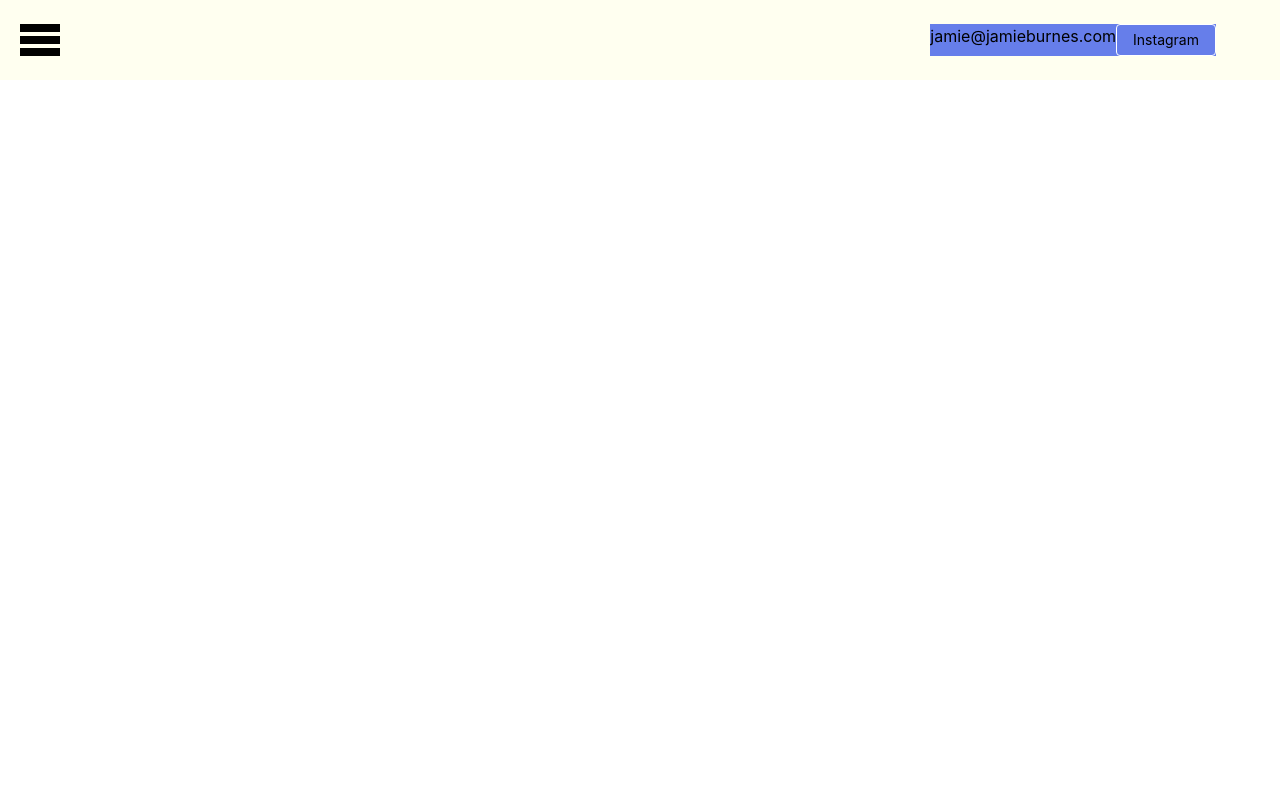
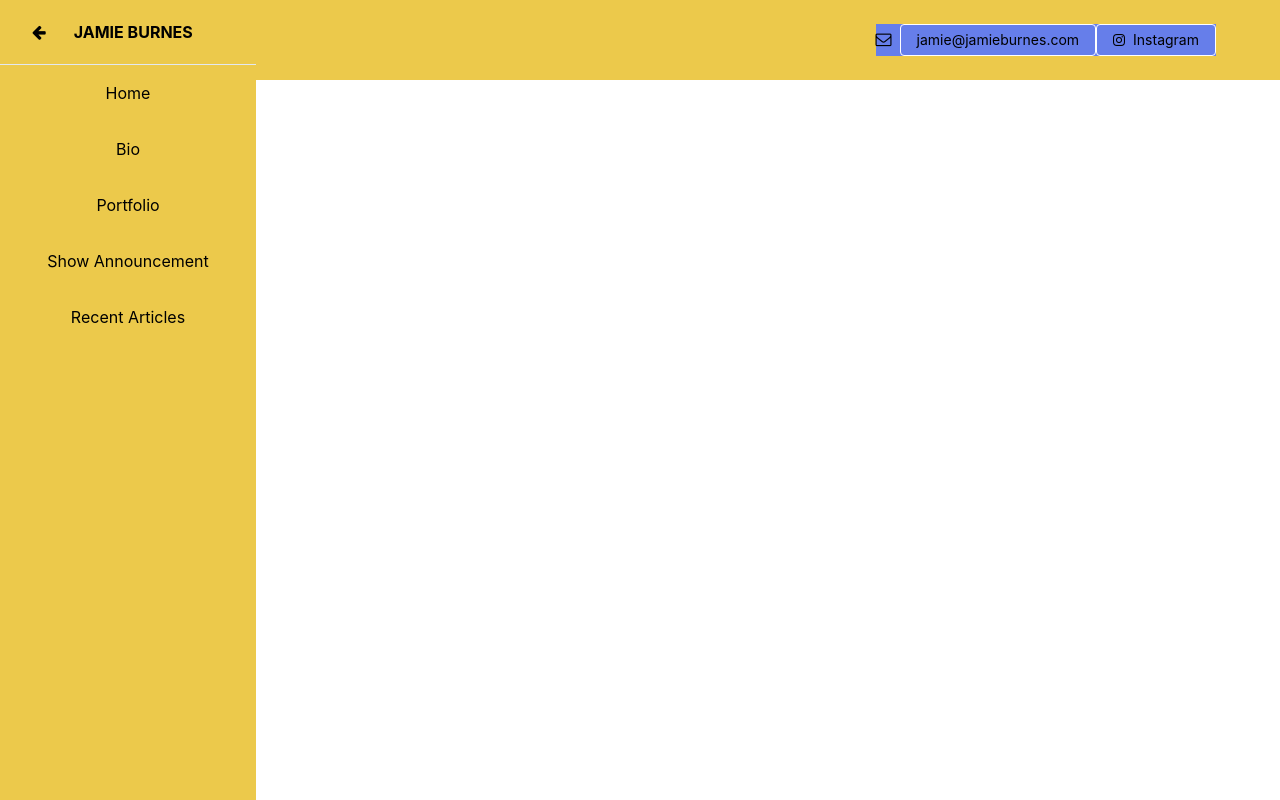
Before and after one commit to dsanderson90/random-hexcode-generator, a React (Create React App) app: page / in a window 1280 px wide. Built offline with nearby package versions, Linux system fonts and the light colour scheme.

Commit message:
style: sidenav

```diff
--- a/package.json
+++ b/package.json
@@ -8,6 +8,7 @@
     "@testing-library/user-event": "^7.1.2",
     "autoprefixer": "^9.7.4",
     "classnames": "^2.2.6",
+    "font-awesome": "^4.7.0",
     "postcss-cli": "^7.1.0",
     "react": "^16.12.0",
     "react-dom": "^16.12.0",
--- a/src/SideDrawer.js
+++ b/src/components/SideDrawer.js
@@ -1,15 +1,17 @@
 import React, { useState } from "react";
 import classNames from "classnames";
+import "font-awesome/css/font-awesome.min.css";
 const SideDrawer = () => {
-  const [isOpen, setIsOpen] = useState(false);
+  const [isOpen, setIsOpen] = useState(true);
   const handleClick = e => setIsOpen(!isOpen);
+  const style = { color: "teal" };
   let sideBarClass = classNames({
     hidden: !isOpen,
     block: isOpen
   });
   return (
     <div>
-      <nav className="flex items-center justify-between flex-wrap bg-yellow-100">
+      <nav className="flex items-center justify-between flex-wrap bg-yellow-500">
         <div className="flex items-center flex-shrink-0 text-white mr-6">
           <span className="font-bold text-xl">
             <button onClick={handleClick} className="p-5">
@@ -24,8 +26,11 @@ const SideDrawer = () => {
 
         <div className="flex flex-row mr-16">
           <div className="bg-indigo-500">
-            <a href="mailto:jamie@jamieburnes.com">
-              <span>jamie@jamieburnes.com</span>
+            <a className="m-0 p-0" href="mailto:jamie@jamieburnes.com">
+              <i className="fa fa-envelope-o pr-2"></i>
+              <span className="inline-block text-sm px-4 py-2 leading-none border rounded border-white hover:border-transparent hover:text-blue-500 hover:bg-white mt-4 md:mt-0">
+                jamie@jamieburnes.com
+              </span>
             </a>
           </div>
           <div className="bg-indigo-500">
@@ -34,29 +39,28 @@ const SideDrawer = () => {
               target="_blank"
               className="inline-block text-sm px-4 py-2 leading-none border rounded border-white hover:border-transparent hover:text-blue-500 hover:bg-white mt-4 md:mt-0"
             >
+              <i className="fa fa-instagram pr-2"></i>
               Instagram
             </a>
           </div>
         </div>
       </nav>
       <div
-        className={`${sideBarClass} w-56 absolute left-0 top-0 h-full bg-yellow-100`}
+        className={`${sideBarClass} absolute w-64 left-0 top-0 h-full bg-yellow-500`}
       >
-        <div className="pl-8 py-5 font-bold">
-          <span className="px-2">
-            <button onClick={handleClick} href="">
-              BACK
-            </button>
-          </span>
-          JAMIE BURNES
+        <div className="ml-8 py-5 font-bold">
+          <button className="pr-4" onClick={handleClick}>
+            <i className="fa fa-arrow-left"></i>
+          </button>
+          <span className="px-3">JAMIE BURNES</span>
         </div>
         <div className="flex-col flex-grow text-center">
           <hr />
-          <div className="py-4">Home</div>
-          <div className="py-4">Bio</div>
-          <div className="py-4">Portfolio</div>
-          <div className="py-4">Show Announcement</div>
-          <div className="py-4">Recent Articles</div>
+          <div className="hover:bg-white py-4">Home</div>
+          <div className="hover:bg-white py-4">Bio</div>
+          <div className="hover:bg-white py-4">Portfolio</div>
+          <div className="hover:bg-white py-4">Show Announcement</div>
+          <div className="hover:bg-white py-4">Recent Articles</div>
         </div>
       </div>
     </div>
--- a/src/index.js
+++ b/src/index.js
@@ -1,7 +1,8 @@
 import React from 'react';
 import ReactDOM from 'react-dom'
 import './styles/tailwind.css';
-import SideDrawer from './SideDrawer';
+
+import SideDrawer from './components/SideDrawer';
 import * as serviceWorker from './serviceWorker';
 
 ReactDOM.render(<SideDrawer />, document.getElementById('root'));
```
Also changed, not shown: 1 other file (tests, documents, lock files or other folders).
